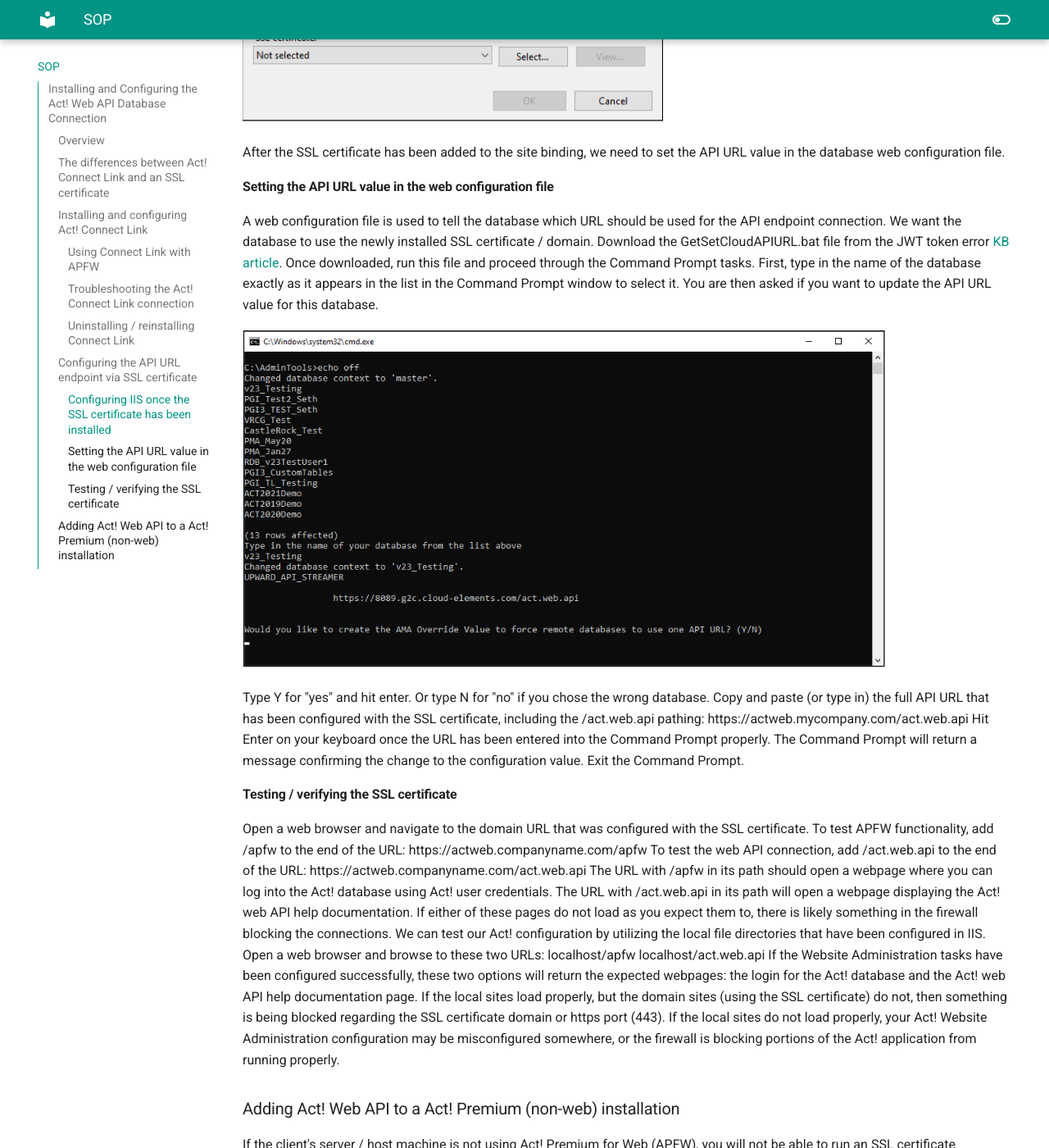
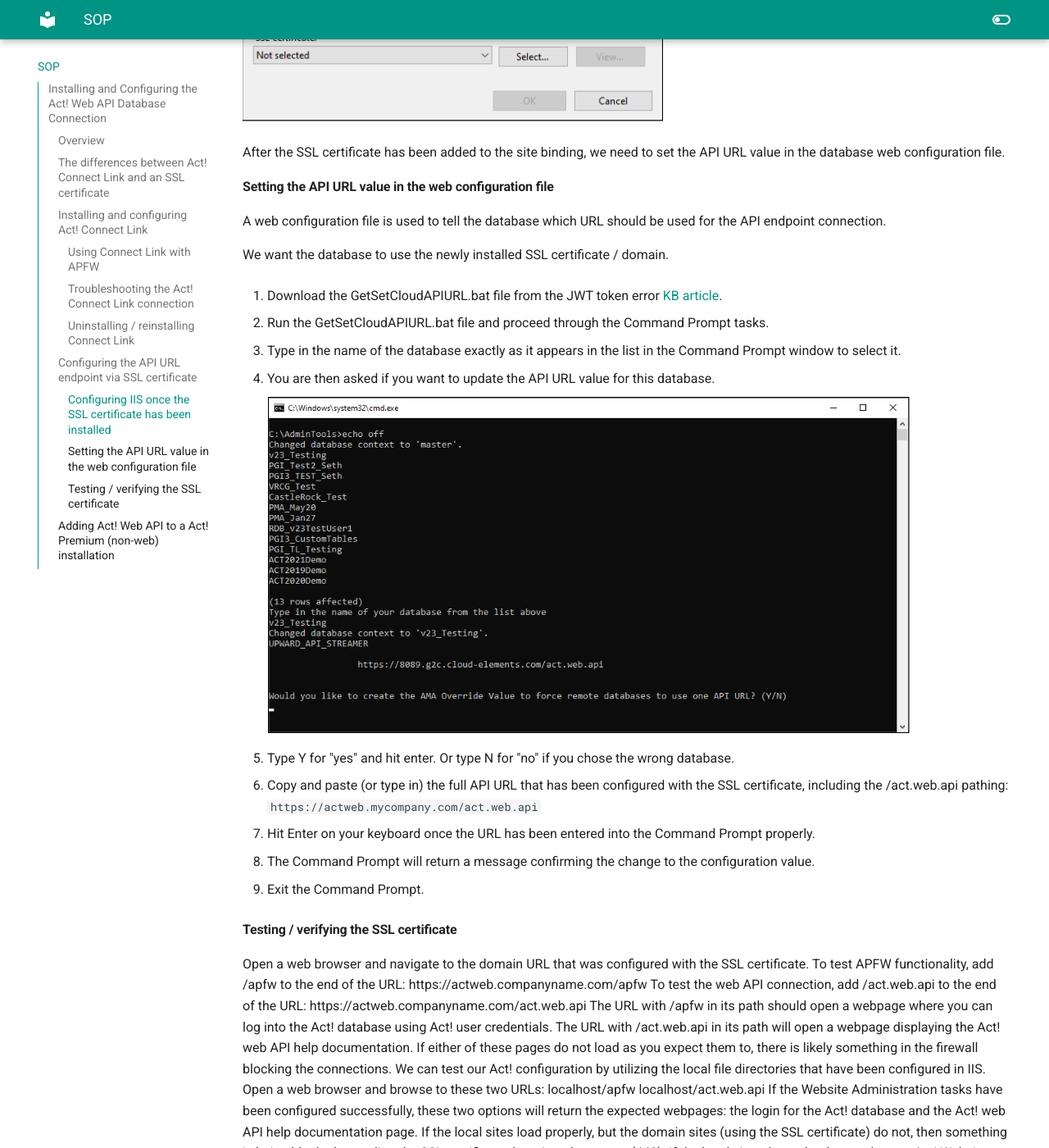
Before and after one commit to medinast21/medina-portfolio, an MkDocs documentation site: the page built from docs/SOP.md, in a window 1280 px wide and 1400 px high, scrolled down 5597 px. Shown: the whole window at 82% size. Built offline with MkDocs 1.6.1 and Material for MkDocs 9.7.7, drawn with Linux system fonts in a browser that asks for light colours.

Commit message:
Update SOP.md

```diff
--- a/docs/SOP.md
+++ b/docs/SOP.md
@@ -167,21 +167,29 @@ configuration file.
 
 #### Setting the API URL value in the web configuration file
 A web configuration file is used to tell the database which URL should be used for the API endpoint connection.
+
 We want the database to use the newly installed SSL certificate / domain.
-Download the GetSetCloudAPIURL.bat file from the JWT token error [KB article](https://help.act.com/hc/en-us/articles/360024432273-Error-Invalid-JWT-Token-when-accessing-Act-Marketing-Automation).
-Once downloaded, run this file and proceed through the Command Prompt tasks.
-First, type in the name of the database exactly as it appears in the list in the Command Prompt window to select it.
-You are then asked if you want to update the API URL value for this database.
 
-![CMD Prompt - Set API URL Value](assets/CMD_GetSetAPIURL.PNG)
+1. Download the GetSetCloudAPIURL.bat file from the JWT token error [KB article](https://help.act.com/hc/en-us/articles/360024432273-Error-Invalid-JWT-Token-when-accessing-Act-Marketing-Automation).
 
-Type Y for "yes" and hit enter. Or type N for "no" if you chose the wrong database.
-Copy and paste (or type in) the full API URL that has been configured with the SSL certificate, including the
-/act.web.api pathing:
-https://actweb.mycompany.com/act.web.api
-Hit Enter on your keyboard once the URL has been entered into the Command Prompt properly.
-The Command Prompt will return a message confirming the change to the configuration value.
-Exit the Command Prompt.
+2. Run the GetSetCloudAPIURL.bat file and proceed through the Command Prompt tasks.
+
+3. Type in the name of the database exactly as it appears in the list in the Command Prompt window to select it.
+
+4. You are then asked if you want to update the API URL value for this database.
+
+    ![CMD Prompt - Set API URL Value](assets/CMD_GetSetAPIURL.PNG)
+
+5. Type Y for "yes" and hit enter. Or type N for "no" if you chose the wrong database.
+
+6. Copy and paste (or type in) the full API URL that has been configured with the SSL certificate, including the
+/act.web.api pathing: `https://actweb.mycompany.com/act.web.api`
+
+7. Hit Enter on your keyboard once the URL has been entered into the Command Prompt properly.
+
+8. The Command Prompt will return a message confirming the change to the configuration value.
+
+9. Exit the Command Prompt.
 
 #### Testing / verifying the SSL certificate
 Open a web browser and navigate to the domain URL that was configured with the SSL certificate.
```
